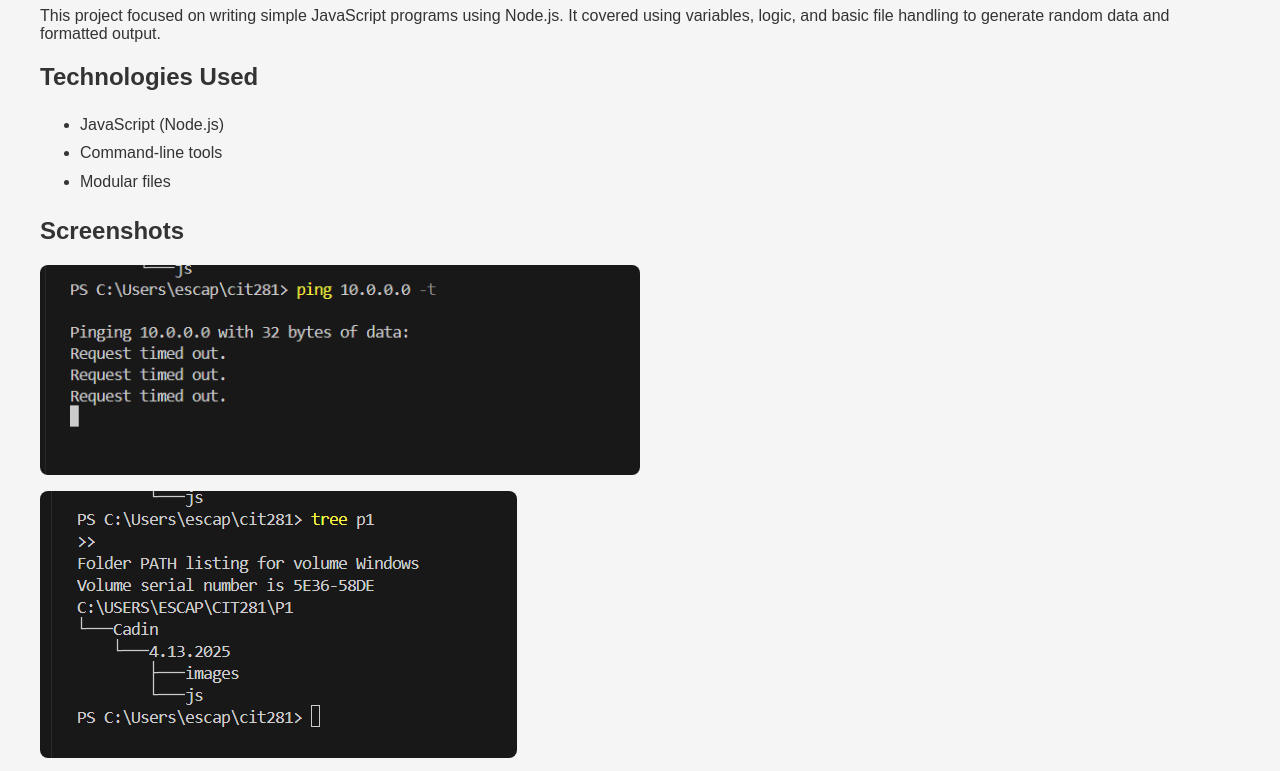
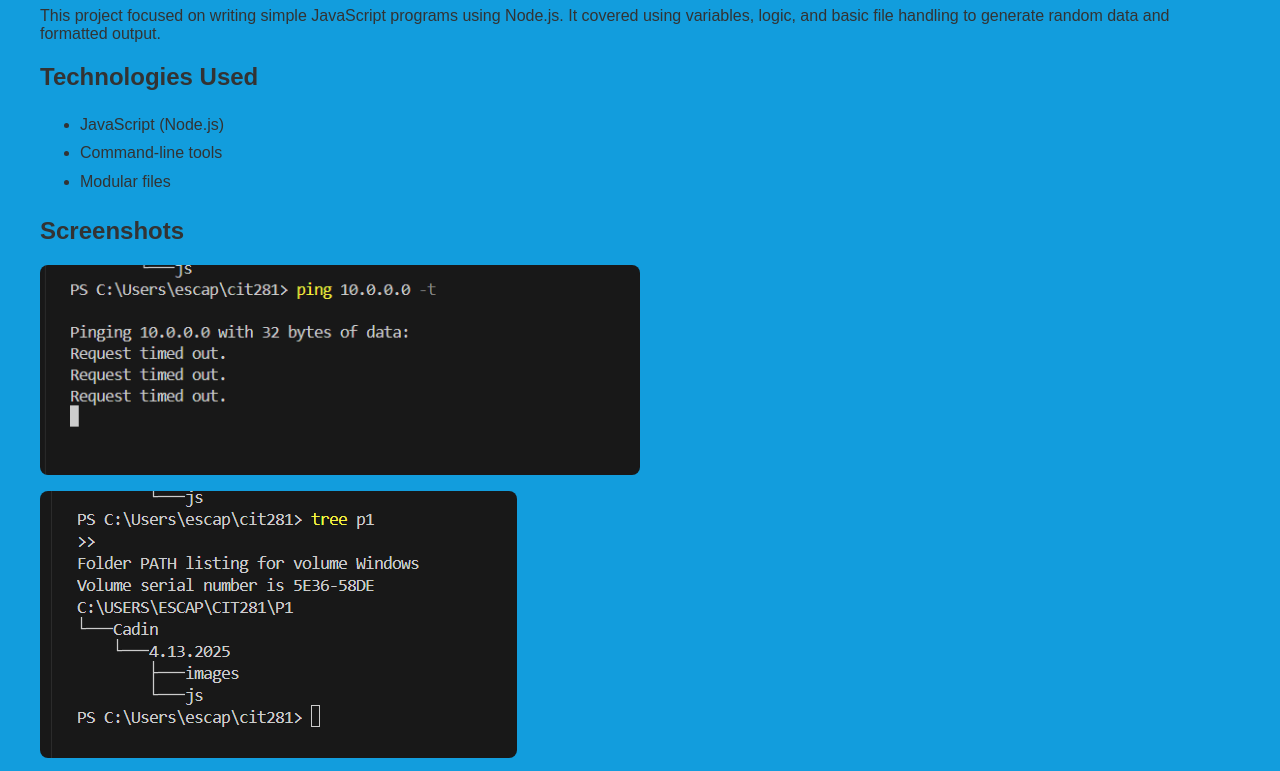
Before and after one commit to Escxped/cit281-p1, a plain HTML site: page index.html in a window 1280 px wide. Shown: the part 113-884 px from the top of the page. Drawn offline with Linux system fonts and the light colour scheme.

Commit message:
Update background color in index.html

```diff
--- a/index.html
+++ b/index.html
@@ -10,6 +10,14 @@
     ul { line-height: 1.8; }
   </style>
 </head>
+<style>
+  body {
+    font-family: Arial, sans-serif;
+    padding: 2rem;
+    background-color: #129ddd; /* Light blue background */
+    color: #333;
+  }
+</style>
 <body>
   <h1>Project 1 – JavaScript Basics</h1>
   <p>This project focused on writing simple JavaScript programs using Node.js. It covered using variables, logic, and basic file handling to generate random data and formatted output.</p>
```
